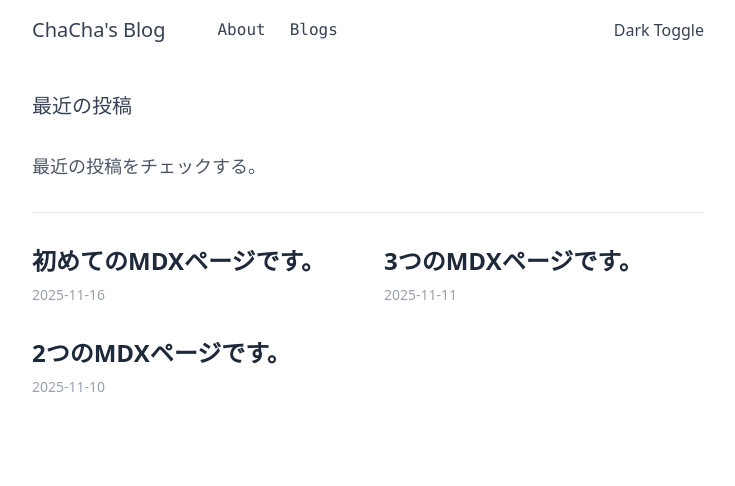
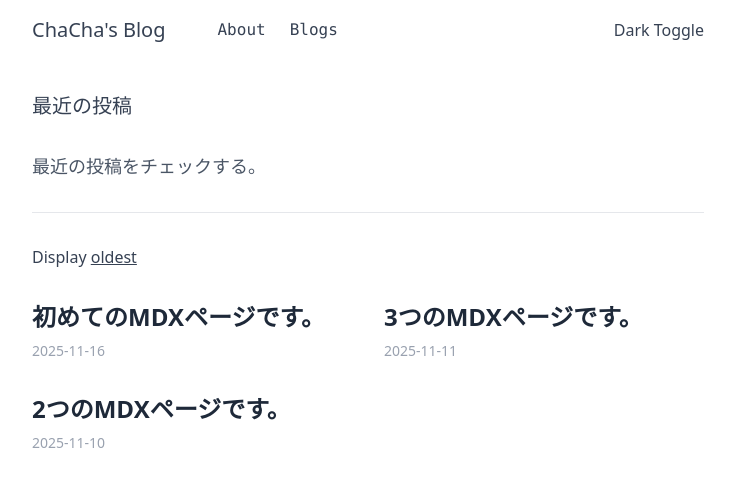
Before and after one commit to ChaChaCha777/my-mdx-blog, a Next.js app: page /blog in a window 1280 px wide. Shown: the top 486 px of the page, without its empty margins (272-1007 px from the left). Built offline with nearby package versions, Linux system fonts and the light colour scheme.

Commit message:
ページから日付でポストをソートできるように変更

```diff
--- a/app/blog/page.js
+++ b/app/blog/page.js
@@ -4,10 +4,12 @@ import Link from 'next/link'
 export default async function BlogPostPage({ searchParams })
     {
         const { tags:tagString } = await searchParams
+        const { order = 'newest' } = await searchParams
         const tags = tagString?.split('.')
         console.log(tags)
         const posts = await getPosts({
-            tags
+            tags,
+            newest: order === 'newest'
         })
         return (
             <>
@@ -18,6 +20,12 @@ export default async function BlogPostPage({ searchParams })
                 </div>
 
                 <hr />
+
+                <div className='mb-8'>
+                    Display&nbsp;
+                    {order == 'newest' && <Link href="/blog?order=oldest" className="underline">oldest</Link>}
+                    {order == 'oldest' && <Link href="/blog?order=newest" className="underline">newest</Link>}
+                </div>
 
                 <ul className='grid grid-cols-1 md:grid-cols-2 gap-8'>
                     {posts.map(post =>(
```
